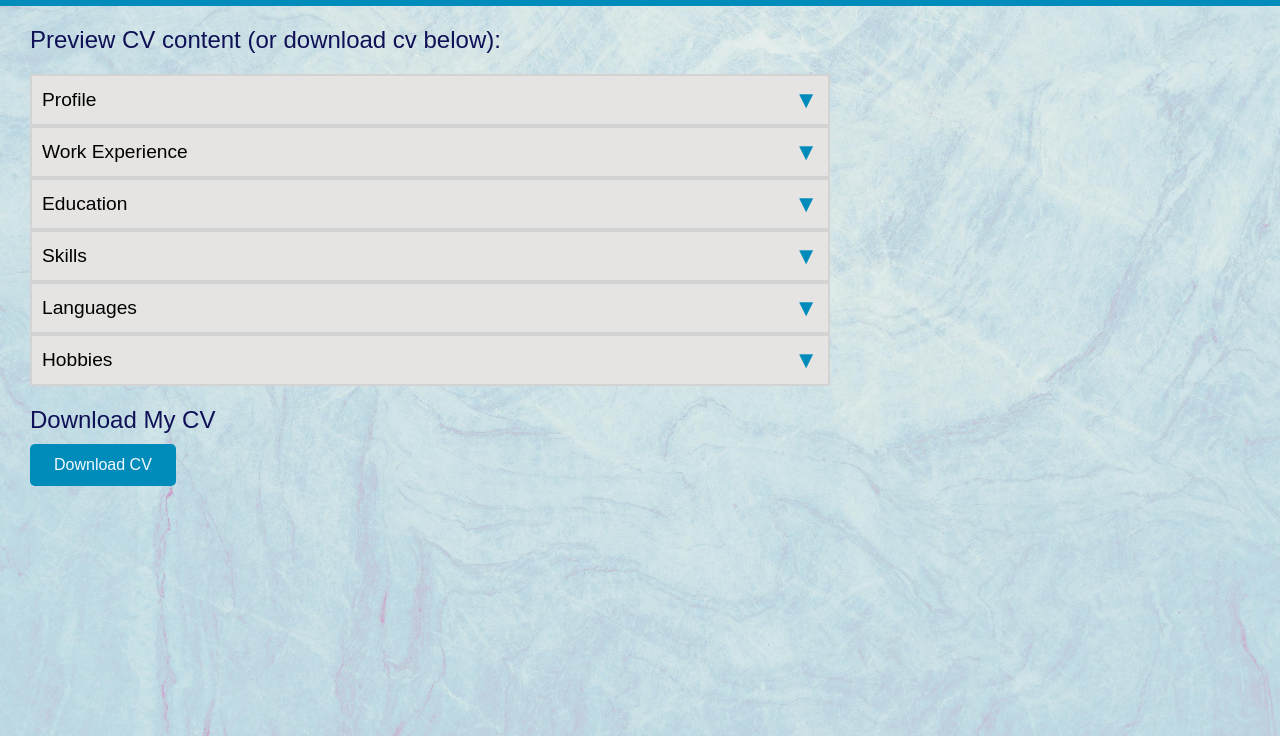
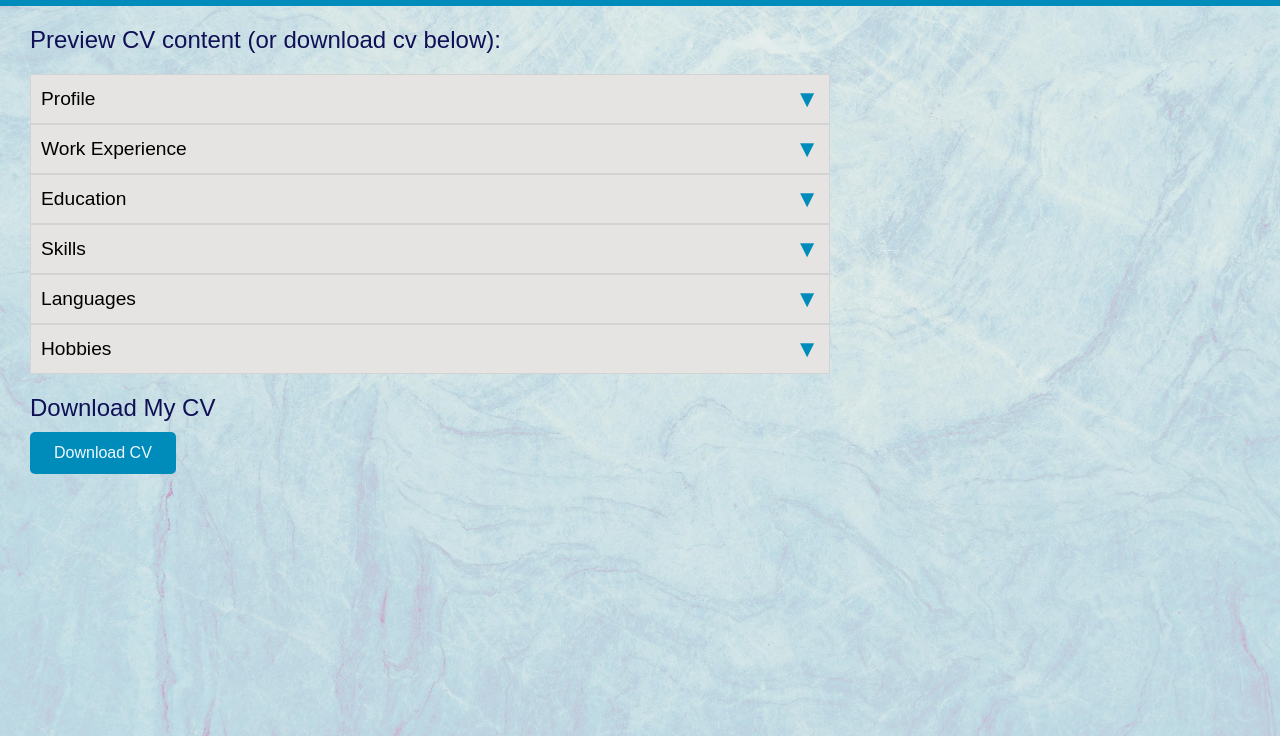
Before and after one commit to andreavellacode/Andrea_Personal_Website, a plain HTML site: page cv.html in a window 1280 px wide. Shown: the part 64-800 px from the top of the page. Drawn offline with Linux system fonts and the light colour scheme.

Commit message:
Minor Fix

```diff
--- a/cv.css
+++ b/cv.css
@@ -32,7 +32,7 @@ h1 {
 }
 
 .cv_section {
-    border: 2px solid #D3D3D3;
+    border: 1px solid #D3D3D3;
     background-color: #E5E4E2;
     padding: 10px 10px;
 }
```
